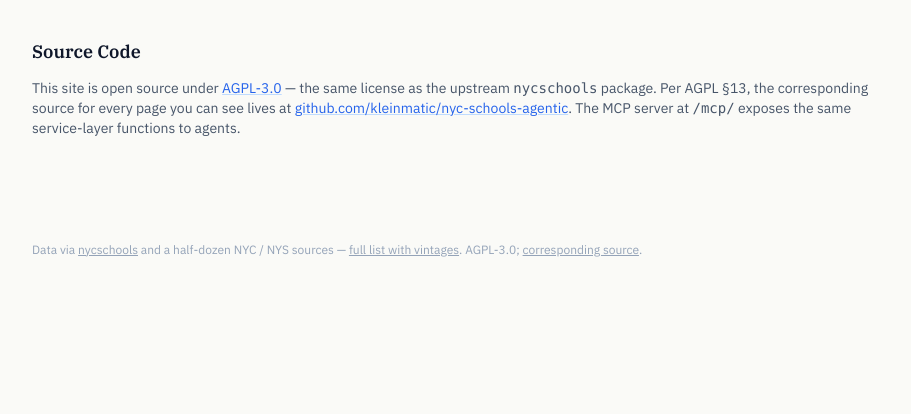
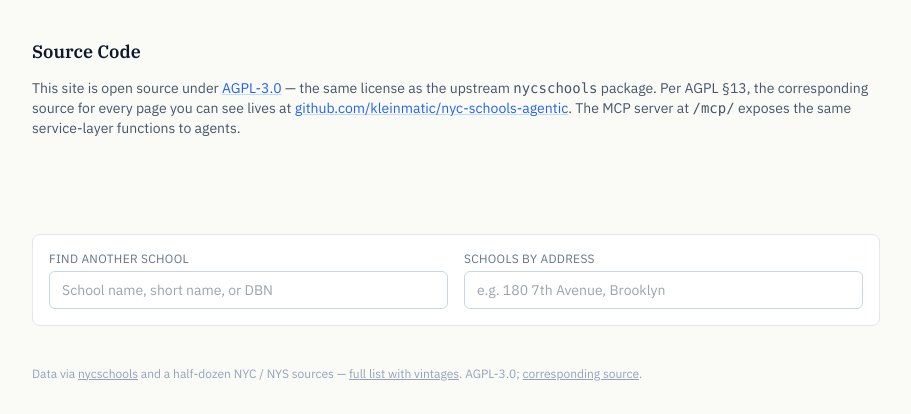
Before and after one commit to kleinmatic/nyc-schools-agentic, a FastAPI app: page /sources in a window 1280 px wide. Shown: the part 2242-2656 px from the top of the page, without its empty margins (184-1095 px from the left). Before the commit the page ends 2499 px from the top, so only its background shows below. Run offline with FastAPI, Linux system fonts and the light colour scheme; parts of the project's set-up code (start-up, migrations or seed data) failed here and were passed over; some libraries are stand-ins or nearby versions; some web fonts are replaced.

Commit message:
WebMCP: expose annotated forms on every page via base.html block
Extracts both forms into partials/_webmcp_global_forms.html and includes
it from base.html inside a {% block global_webmcp_forms %}. School,
neighborhood, sources, and any future template now expose the
search-schools-by-name and find-zoned-schools-by-address tools to a
browser-side agent — fixes the "agent on a school page sees zero
WebMCP tools" gap.

Spec compliance: WebMCP requires toolnames be unique within a document.
The homepage and /zoned already host these toolnames inline in their
primary content, so they override the block to empty. Pinned with a new
test (test_webmcp_toolname_is_unique_per_page) that grep-counts
form-level ` toolname="..."` (leading-space match excludes the
data-toolname JS hook on the agent-active-pill <button>).

Doesn't change what the tools DO — same actions, just discoverable
from every page now.

Co-Authored-By: Claude Opus 4.7 (1M context) <noreply@anthropic.com>

```diff
--- a/app/web/templates/base.html
+++ b/app/web/templates/base.html
@@ -149,6 +149,10 @@
   <main class="max-w-4xl mx-auto px-6 py-8">
     {% block content %}{% endblock %}
   </main>
+  {# Site-wide WebMCP-annotated forms. Any page that already hosts the
+     same toolnames in its content (homepage /, /zoned) overrides this
+     block to empty — WebMCP requires unique toolnames per document. #}
+  {% block global_webmcp_forms %}{% include "partials/_webmcp_global_forms.html" %}{% endblock %}
   <footer class="max-w-4xl mx-auto px-6 py-8 text-xs text-slate-400">
     Data via <a class="underline" href="https://github.com/adelphi-ed-tech/nycschools">nycschools</a> and a half-dozen NYC / NYS sources — <a class="underline" href="/sources">full list with vintages</a>.
     AGPL-3.0; <a class="underline" href="https://github.com/kleinmatic/nyc-schools-agentic">corresponding source</a>.
--- /dev/null
+++ b/app/web/templates/partials/_webmcp_global_forms.html
@@ -0,0 +1,46 @@
+{# Compact site-wide WebMCP-annotated forms. Included from base.html on
+   every page EXCEPT pages that already host the same toolnames in their
+   primary content (the homepage / and /zoned) — those override the
+   `global_webmcp_forms` block to empty so we never duplicate a toolname
+   within one document (WebMCP spec requires unique toolnames per page).
+
+   Visible UI is intentionally small — these are an "agent-discoverable
+   action surface for any page" first, "extra search affordance for
+   humans" second. Keeps the page hierarchy clean while still meeting
+   the WebMCP rule that every annotated action maps to a real
+   human-browseable page. #}
+<section class="max-w-4xl mx-auto px-6 pt-6 pb-2">
+  <div class="grid grid-cols-1 sm:grid-cols-2 gap-4 bg-white border border-slate-200 rounded-lg p-4">
+    <form action="/search" method="get"
+          toolname="search-schools-by-name"
+          tooldescription="Search NYC public schools by name or DBN. Returns a ranked list of matching schools with summary info."
+          toolautosubmit>
+      <label class="text-xs text-slate-500 uppercase tracking-wide block mb-1">Find Another School</label>
+      <input
+        type="search"
+        name="q"
+        autocomplete="off"
+        placeholder="School name, short name, or DBN"
+        class="w-full px-3 py-2 text-sm border border-slate-300 rounded-md focus:border-slate-500 focus:outline-none"
+        toolparamdescription="Full or partial school name, common short name, or 6-character DBN. Examples: 'Bronx Science', 'PS 321', '15K321'."
+      >
+    </form>
+    <button type="button" class="agent-active-pill" data-toolname="search-schools-by-name" disabled aria-live="polite">Agent activated!</button>
+
+    <form action="/zoned" method="get"
+          toolname="find-zoned-schools-by-address"
+          tooldescription="Find the NYC public elementary and middle schools zoned to a given street address."
+          toolautosubmit>
+      <label class="text-xs text-slate-500 uppercase tracking-wide block mb-1">Schools by Address</label>
+      <input
+        type="text"
+        name="address"
+        autocomplete="street-address"
+        placeholder="e.g. 180 7th Avenue, Brooklyn"
+        class="w-full px-3 py-2 text-sm border border-slate-300 rounded-md focus:border-slate-500 focus:outline-none"
+        toolparamdescription="A street address in any of NYC's five boroughs. Include the borough name. Example: '180 7th Avenue, Brooklyn'."
+      >
+    </form>
+    <button type="button" class="agent-active-pill" data-toolname="find-zoned-schools-by-address" disabled aria-live="polite">Agent activated!</button>
+  </div>
+</section>
--- a/app/web/templates/search.html
+++ b/app/web/templates/search.html
@@ -1,6 +1,9 @@
 {% extends "base.html" %}
 {% block title %}NYC Schools — The Data Tribune{% endblock %}
 {% block meta_description %}A data report on every NYC public school: demographics, test scores, attendance, accountability. Searchable by name, DBN, or address — and queryable by AI agents over MCP.{% endblock %}
+{# Homepage hosts both WebMCP toolnames inline in its hero — suppress the
+   global block to avoid duplicate toolnames in the document. #}
+{% block global_webmcp_forms %}{% endblock %}
 {% block content %}
 {% if not query %}
 <section class="mb-10 text-center">
--- a/app/web/templates/zoned.html
+++ b/app/web/templates/zoned.html
@@ -1,6 +1,11 @@
 {% extends "base.html" %}
 {% block title %}Find Zoned Schools — The Data Tribune{% endblock %}
 {% block meta_description %}Find the NYC public elementary and middle schools zoned for your address. Geocoded against NYC's official school-zone polygons.{% endblock %}
+{# /zoned hosts the find-zoned-schools-by-address toolname inline. Suppress
+   the global forms block so we don't duplicate that toolname; the global
+   `search-schools-by-name` is also redundant here since /search is one
+   click away in the masthead. #}
+{% block global_webmcp_forms %}{% endblock %}
 {% block content %}
 
 <div class="mb-8">
```
Also changed, not shown: tests/test_webmcp.py (+44 -2 lines).
